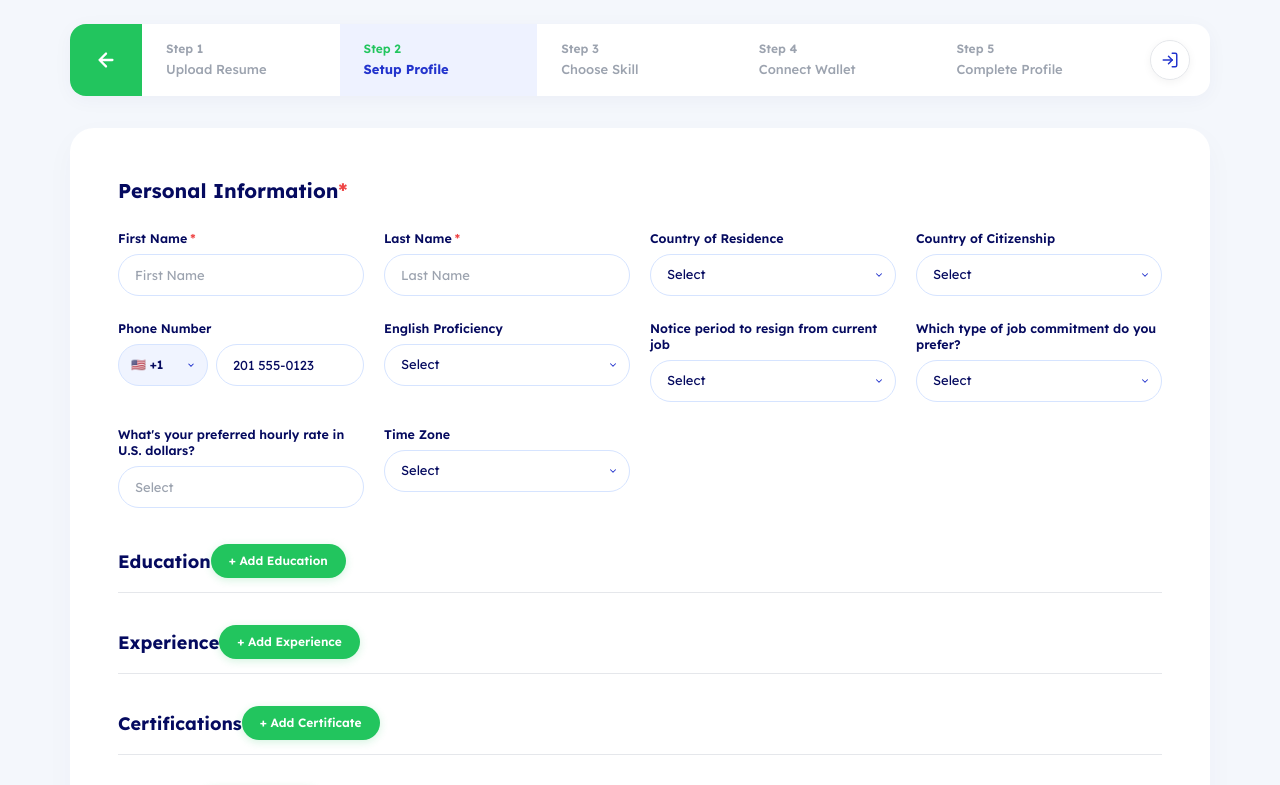
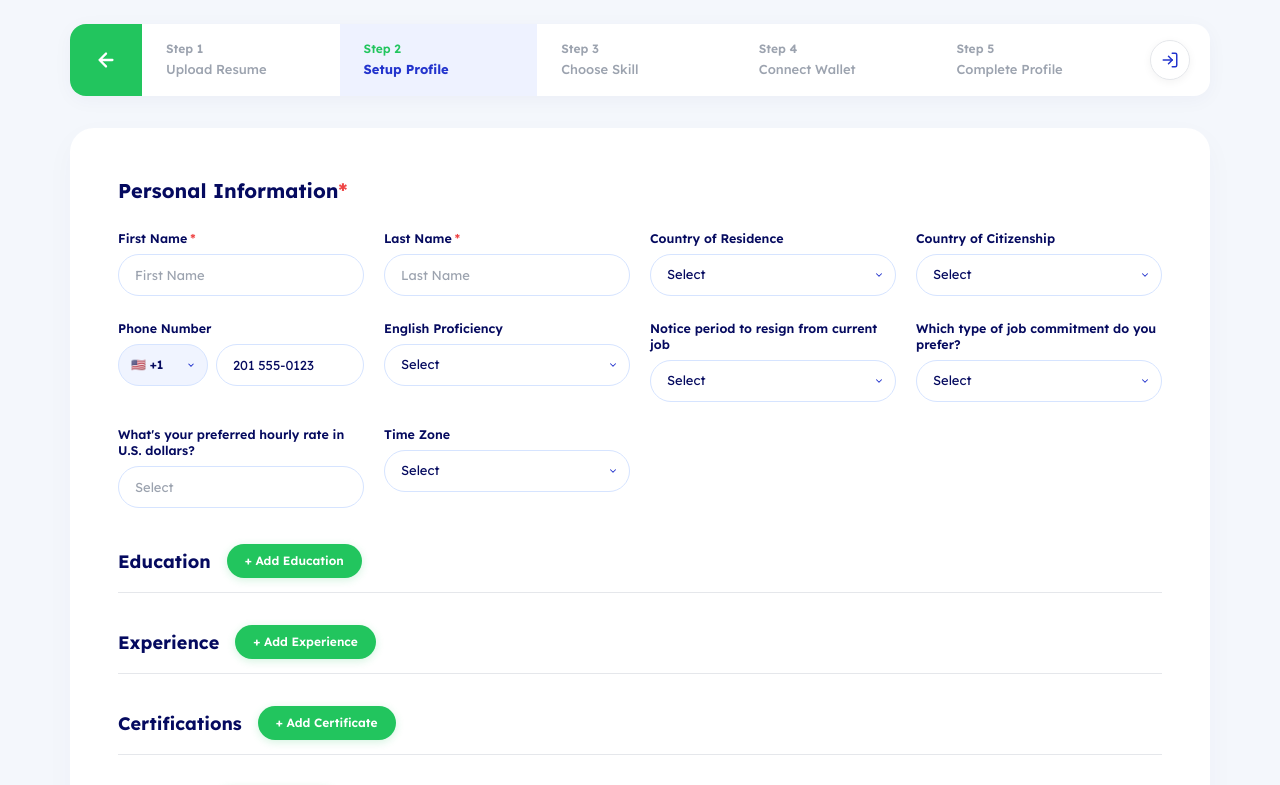
Before and after one commit to Mominkhalid045-debug/greelance-login, a React (Vite) app: page /setup-profile in a window 1280 px wide. Shown: the top 785 px of the page. Built offline with nearby package versions, Linux system fonts and the light colour scheme.

Commit message:
Align green Add buttons directly beside section headings to match screenshot

```diff
--- a/src/pages/SetupProfile.jsx
+++ b/src/pages/SetupProfile.jsx
@@ -494,7 +494,7 @@ export default function SetupProfile() {
   );
 }
 
-/* Helper SectionHeader Component with Right Green Add Button and Divider Line */
+/* Helper SectionHeader Component with Green Add Button Inline Next to Heading */
 function SectionHeader({ title, buttonText, onAdd }) {
   return (
     <div
@@ -505,8 +505,9 @@ function SectionHeader({ title, buttonText, onAdd }) {
         marginTop: '32px',
         borderBottom: '1px solid #E5E7EB',
         display: 'flex',
-        justify: 'space-between',
+        justifyContent: 'flex-start',
         alignItems: 'center',
+        gap: '16px',
       }}
     >
       <h3 style={{ fontFamily: F, fontSize: '18px', fontWeight: 700, color: '#050A5F', margin: 0 }}>
```
